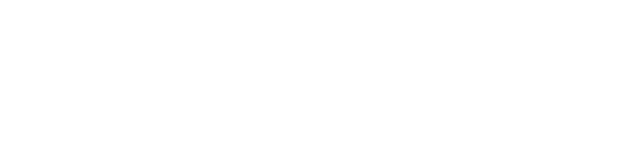
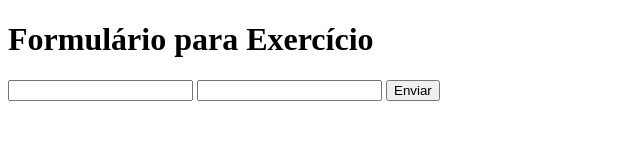
Before and after one commit to DeVector/ebac_front_jss, a plain HTML site: page index.html in a window 1280 px wide. Shown: the whole page, without its empty margins (0-640 px from the left). Drawn offline with Linux system fonts and the light colour scheme.

Commit message:
Add form

```diff
--- a/index.html
+++ b/index.html
@@ -3,9 +3,16 @@
 <head>
     <meta charset="UTF-8">
     <meta name="viewport" content="width=device-width, initial-scale=1.0">
-    <title>Exercicio HTML com js</title>
+    <title>Exercício HTML com js</title>
 </head>
 <body>
-
+    <div class="container">
+        <h1>Formulário para Exercício</h1>
+        <form>
+            <input type="number" name="numbe-one" id="number-one">
+            <input type="number" name="numbe-two" id="number-two">
+            <button type="submit">Enviar</button>
+        </form>
+    </div>
 </body>
 </html>
```
